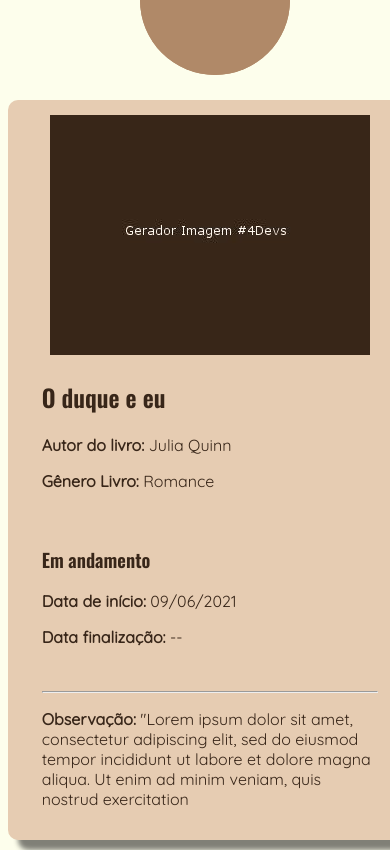
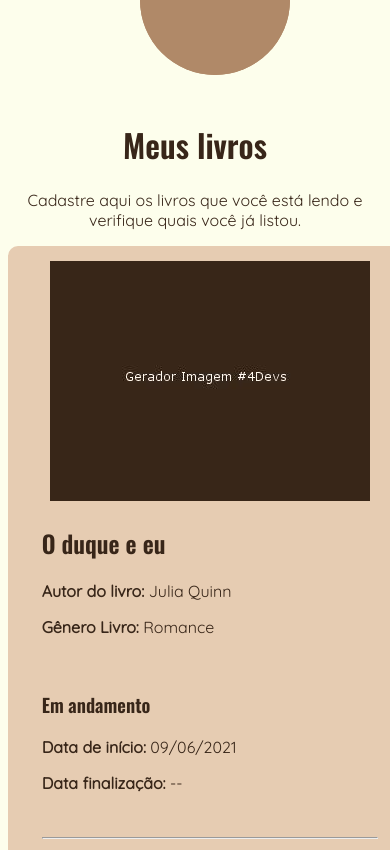
Before and after one commit to ghisiluizgustavo/mybooks, a plain HTML site: page pages/livros/livros.html in a window 390 px wide. Shown: the top 850 px of the page. Drawn offline with nearby package versions, Linux system fonts and the light colour scheme.

Commit message:
arrumando header responsivo e adicionando titulo na pagina de livros

```diff
--- a/pages/livros/livros.html
+++ b/pages/livros/livros.html
@@ -67,6 +67,9 @@
   </header>
 
   <main class="container">
+    <h1> Meus livros </h1>
+    <p> Cadastre aqui os livros que você está lendo e verifique quais você já listou.</p>
+
     <section id="lista">
       <div class="item grid-12">
           <img
```
Also changed, not shown: pages/lista-desejo/lista-desejo.html (+2 -2 lines).
